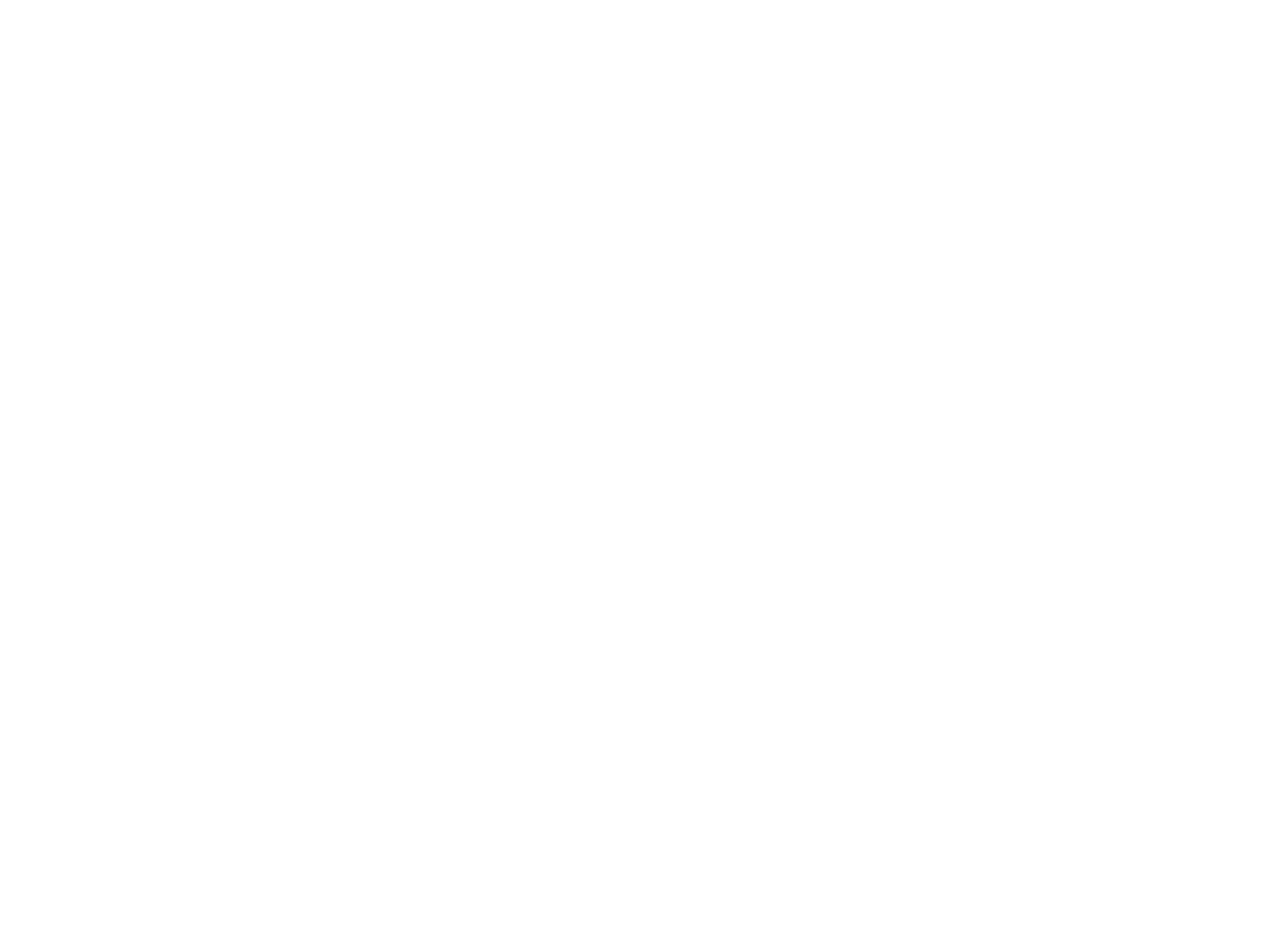
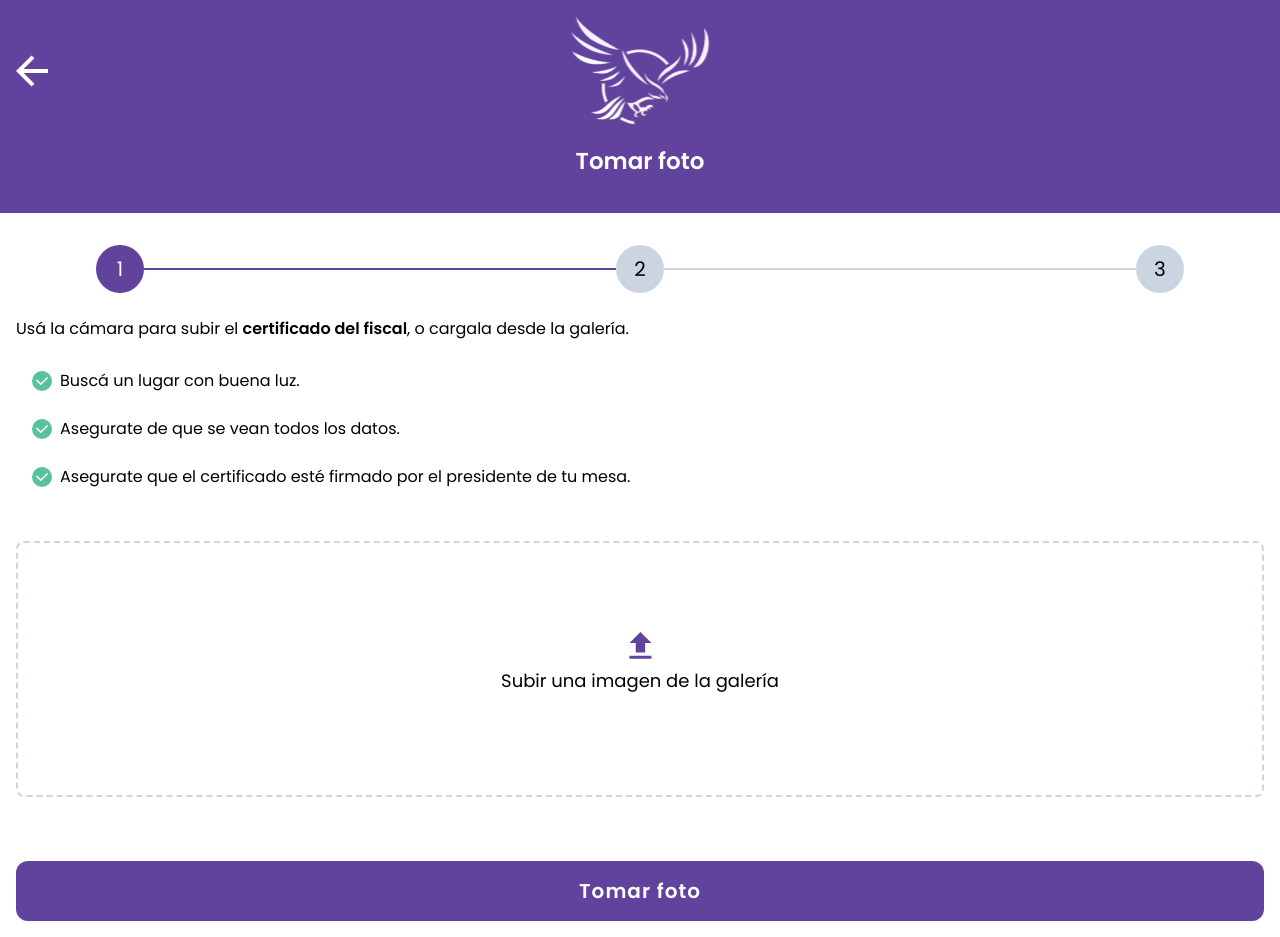
Before and after one commit to Las-Fuerzas-Del-Cielo/Sistema-Anti-Fraude-Electoral, a React (Vite) app in the folder frontend/: page /upload-certificate in a window 1280 px wide. Before the commit this address had no page. Before the commit the page ends 800 px from the top, so only its background shows below. Built offline with nearby package versions, Linux system fonts and the light colour scheme.

Commit message:
Small fixes on upload certificate

```diff
--- a/frontend/src/components/flatList/index.tsx
+++ b/frontend/src/components/flatList/index.tsx
@@ -13,7 +13,7 @@ const FlatList = ({
 
   const titleColor: any = {
     massa: 'text-sky-400',
-    milei: 'text-purple-800',
+    milei: 'text-violet-800',
     blank: 'text-neutral-700',
     noValidate: 'text-neutral-700',
     absent: 'text-neutral-700',
--- a/frontend/src/components/navbar/index.tsx
+++ b/frontend/src/components/navbar/index.tsx
@@ -1,4 +1,4 @@
-import { Link } from "react-router-dom";
+import { Link } from 'react-router-dom';
 
 const Navbar = () => {
   return (
--- a/frontend/src/components/uploadImage/index.tsx
+++ b/frontend/src/components/uploadImage/index.tsx
@@ -1,4 +1,4 @@
-import { getBase64 } from "#/utils";
+import { getBase64 } from '#/utils';
 
 export function UploadImage({
   onUpload,
@@ -30,7 +30,7 @@ export function UploadImage({
         >
           <div className="flex flex-col items-center justify-center pt-5 pb-6 gap-2">
             <img src="src/assets/icon/upload.svg" alt="" />
-            <p className="mb-2 text-m">Subir desde galería</p>
+            <p className="mb-2 text-m">Subir una imagen de la galería</p>
           </div>
           <input
             id="dropzone-file"
@@ -43,7 +43,7 @@ export function UploadImage({
       </div>
       <label
         htmlFor="open-camera"
-        className="bg-purple-700 p-4 text-white w-full rounded-xl font-semibold text-xl tracking-wider"
+        className="bg-violet-brand p-4 text-white w-full rounded-xl font-semibold text-xl tracking-wider"
       >
         <input
           id="open-camera"
--- a/frontend/src/pages/dashboard/dashboard.tsx
+++ b/frontend/src/pages/dashboard/dashboard.tsx
@@ -1,6 +1,7 @@
+import { observer } from 'mobx-react-lite';
+import { Link } from 'react-router-dom';
 import Button from '#/components/button';
 import Navbar from '#/components/navbar';
-import { observer } from 'mobx-react-lite';
 
 const DashboardPage = () => {
   const user: string = 'Javier Gerardo';
@@ -17,11 +18,13 @@ const DashboardPage = () => {
             <p className="text-gray-500">{email}</p>
           </div>
           <div className="flex flex-col items-center space-y-8 w-full">
-            <Button
-              className="bg-violet-brand p-3 text-white w-full rounded-xl text-xl tracking-wider shadow-md hover:border-violet-light"
-              type="submit"
-              label="Cargar resultados de mesa"
-            />
+            <Link to="/upload-certificate" className='w-full'>
+              <Button
+                className="bg-violet-brand p-3 text-white w-full rounded-xl text-xl tracking-wider shadow-md hover:border-violet-light"
+                type="submit"
+                label="Cargar resultados de mesa"
+              />
+            </Link>
             <Button
               className="border-2 border-violet-brand text-violet-brand bg-transparent p-3 w-full rounded-xl text-xl tracking-wider shadow-md hover:border-violet-light"
               type="submit"
--- /dev/null
+++ b/frontend/src/pages/upload-certificate/styles.css
@@ -0,0 +1,8 @@
+.message {
+  font-size: 144% !important;
+  font-weight: 600;
+}
+
+.w-image-25 {
+  margin-right: 25%;
+}
--- /dev/null
+++ b/frontend/src/pages/upload-certificate/uploadCertificate.tsx
@@ -0,0 +1,55 @@
+import { Link } from 'react-router-dom';
+import { UploadImage } from '#/components/uploadImage';
+import { useState } from 'react';
+import { ProgressStepStatus } from '#/components/progressIndicator/types';
+import ProgressIndicator from '#/components/progressIndicator';
+import FormHeader from '#/components/formHeader';
+import './styles.css';
+
+const CheckItem = ({ text }: { text: string }) => (
+  <div className="flex justify-space-around items-center gap-2 h-12">
+    <div className="flex justify-center items-center rounded-full bg-green-check text-white w-5 h-5 flex-shrink-0">
+      <img className="w-3 h-3" src="src/assets/check-icono.svg" alt="" />
+    </div>
+    <p>{text}</p>
+  </div>
+);
+
+const UploadCertificate = () => {
+  // TODO: Replace with context useState
+  const [, setCertificateImage] = useState<string>();
+
+  return (
+    <section className="items-center flex flex-col ">
+      <FormHeader routerLink="/dashboard" title="Tomar foto" />
+      <div className="p-4 w-full">
+        <div className="container mx-auto flex-column my-210">
+          <ProgressIndicator
+            steps={[
+              ProgressStepStatus.Active,
+              ProgressStepStatus.Pending,
+              ProgressStepStatus.Pending,
+            ]}
+          />
+          <div className="text-start my-6">
+            <p>
+              Usá la cámara para subir el <b>certificado del fiscal</b>, o
+              cargala desde la galería.
+            </p>
+            <div className="flex-column gap-2 p-4">
+              <CheckItem text="Buscá un lugar con buena luz." />
+              <CheckItem text="Asegurate de que se vean todos los datos." />
+              <CheckItem
+                text="Asegurate que el certificado esté firmado por el presidente de
+                  tu mesa."
+              />
+            </div>
+          </div>
+        </div>
+        <UploadImage onUpload={setCertificateImage} />
+      </div>
+    </section>
+  );
+};
+
+export default UploadCertificate;
--- a/frontend/src/routes/routes.tsx
+++ b/frontend/src/routes/routes.tsx
@@ -1,20 +1,24 @@
-import { lazy } from "react";
-import { Route, Routes } from "react-router-dom";
+import { lazy } from 'react';
+import { Route, Routes } from 'react-router-dom';
 
 const Login = lazy(() => import('#/pages/login/login'));
 const Profile = lazy(() => import('#/pages/profile/profile'));
 const SendSuccess = lazy(() => import('#/pages/send-success/sendSuccess'));
 const LoadData = lazy(() => import('#/pages/load-data/loadData'));
-const Dashboard = lazy(() => import("#/pages/dashboard/dashboard"));
+const Dashboard = lazy(() => import('#/pages/dashboard/dashboard'));
+const UploadCertificate = lazy(
+  () => import('#/pages/upload-certificate/uploadCertificate'),
+);
 
 const AppRoutes: React.FC = () => (
   <Routes>
-    <Route path='/login' element={<Login />} />
+    <Route path="/login" element={<Login />} />
     <Route path="/dashboard" element={<Dashboard />} />
-    <Route path='/profile' element={<Profile />} />
-    <Route path='/send-success' element={<SendSuccess />} />
-    <Route path='/load-data' element={<LoadData />} />
-    <Route path='/' element={<Login />} />
+    <Route path="/profile" element={<Profile />} />
+    <Route path="/send-success" element={<SendSuccess />} />
+    <Route path="/load-data" element={<LoadData />} />
+    <Route path="/upload-certificate" element={<UploadCertificate />} />
+    <Route path="/" element={<Login />} />
   </Routes>
 );
 
```
